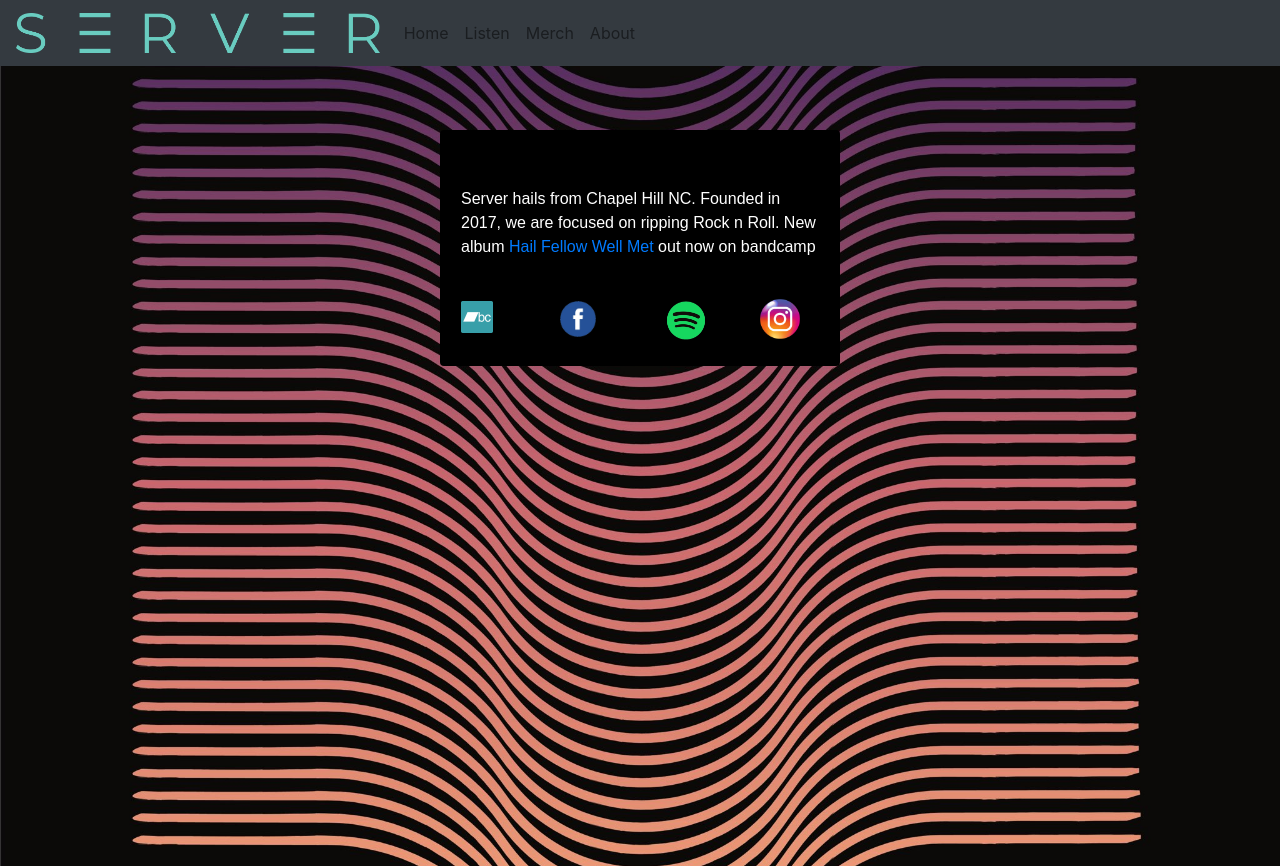
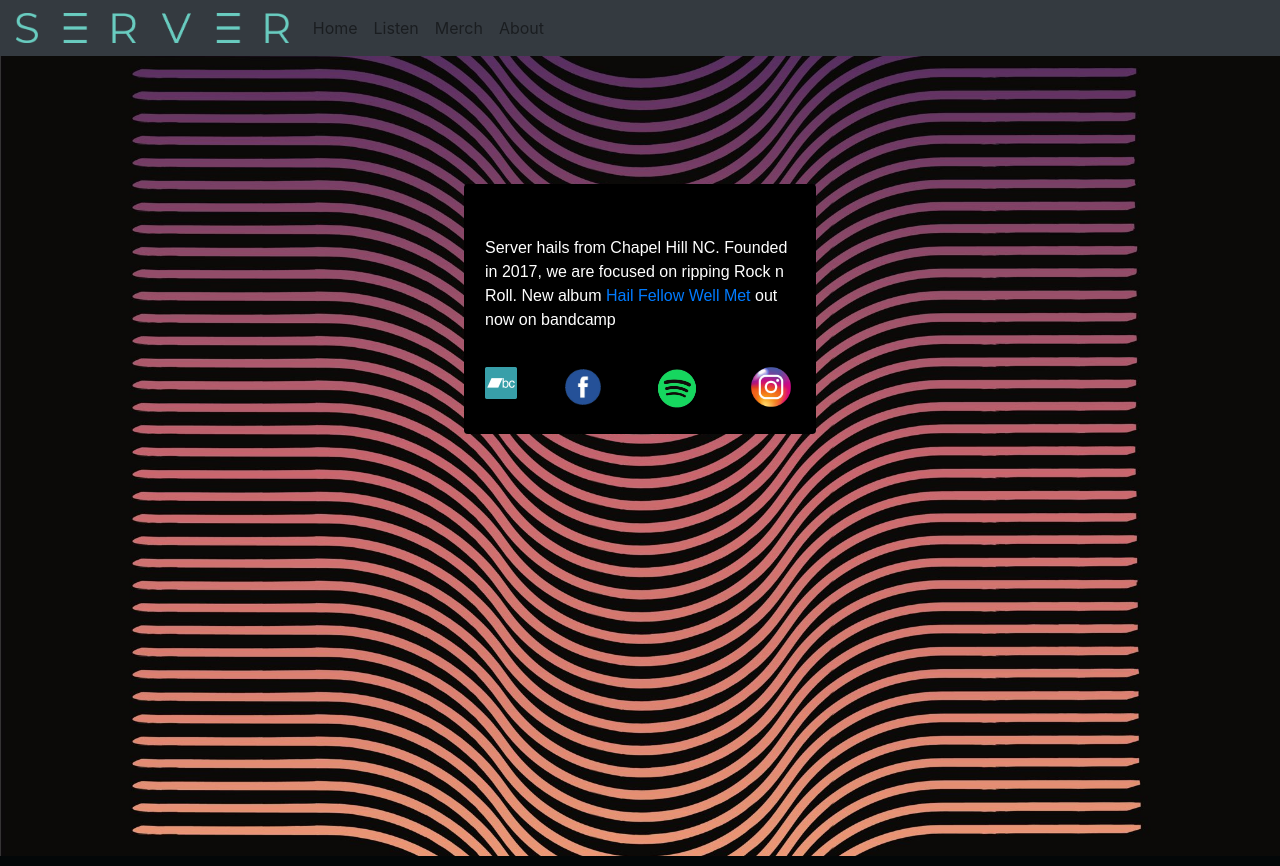
Before and after one commit to btarman/Server-App, a React (Create React App) app: page /about in a window 1280 px wide. Built offline with nearby package versions, Linux system fonts and the light colour scheme.

Commit message:
changed layout for scaling

```diff
--- a/src/About.js
+++ b/src/About.js
@@ -3,9 +3,9 @@ import {Jumbotron, Container, Card, Row, Col} from 'react-bootstrap';
 
 function AboutComponent () {
 	return (
-		<Jumbotron fluid className='about-page'>
-  			<Container fluid>
-  				<Card style={{ width: '25rem' }} className='about-card'>
+		// <Jumbotron fluid className='about-page'>
+  			<Container fluid className='about-page'>
+  				<Card style={{ width: '22rem' }} className='about-card'>
   					<Card.Body>
   						<Row>
   							<Col>
@@ -31,7 +31,7 @@ function AboutComponent () {
   					</Card.Body>
 				</Card>
   			</Container>
-		</Jumbotron>
+		// </Jumbotron>
 		)
 }
 
--- a/src/App.css
+++ b/src/App.css
@@ -14,7 +14,6 @@ body {
 .nav-logo {
 	width: auto;
 	height: 40px;
-	margin-top: ;
 }
 .jumbotron {
 	background-color: black;
@@ -25,22 +24,26 @@ body {
 	background-image: url("./images/server_logo(inverse color).jpg");
 	background-size: cover;
 	background-position: center;
-	padding-top: 30%;
-	padding-bottom: 30%;
+	/*padding-top: 10%;*/
+	/*padding-bottom: 30%;*/
 	height: 100%;
 }
 .listen-page {
 	background-image: url("./images/Image-1.jpg");
 	background-size: cover;
 	background-position: center;
-	padding-top: 30%;
+	padding-top: 10%;
 	padding-bottom: 30%;
+	height: 100%;
+
 }
 
 #bandcamp-embed {
 	border: 0;
-	width: 400px;
-	height: 439px;
+	/*width: 400px;
+	height: 439px;*/
+	width: 300px;
+	height: 339px;
 }
 .merch-page {
 	background-image: url("./images/server_logo(inverse color).jpg");
@@ -65,6 +68,9 @@ body {
 	background-image: url("./images/IMG_0425.jpg");
 	background-size: cover;
 	background-position: center;
+	padding-top: 10%;
+	padding-bottom: 30%;
+	height: 100%;
 }
 .about-card {
 	background-color: black !important;
--- a/src/Header.js
+++ b/src/Header.js
@@ -1,12 +1,13 @@
 import React from 'react';
-import { Navbar, Nav } from 'react-bootstrap';
+import { Navbar, Nav, Image } from 'react-bootstrap';
 
 function HeaderComponent(props) {
 	console.log(props);
 	return(
 		<Navbar collapseOnSelect expand="lg" className='navbar'>
 
-  			<Navbar.Brand href="/"><img src="imgs/logo_text_full-color_.png" className='nav-logo' alt='nav-logo' /></Navbar.Brand>
+  			<Navbar.Brand href="/"><img src="imgs/logo_text_full-color_.png" className='d-inline-block align-top' width="auto"
+        height="30" alt='nav-logo' /></Navbar.Brand>
   			<Navbar.Toggle aria-controls="basic-navbar-nav" />
   			<Navbar.Collapse id="basic-navbar-nav">
     			<Nav className="mr-auto">
--- a/src/Home.js
+++ b/src/Home.js
@@ -1,11 +1,11 @@
 import React from 'react';
-import {Jumbotron} from 'react-bootstrap';
+import {Container} from 'react-bootstrap';
 
 function HomeComponent () {
 	return (
-		<Jumbotron fluid className='home-page'>
+		<Container fluid className='home-page'>
 
-		</Jumbotron>
+		</Container>
 		)
 }
 
--- a/src/Listen.js
+++ b/src/Listen.js
@@ -4,9 +4,9 @@ import {Jumbotron, Container, Row, Col} from 'react-bootstrap';
 
 function ListenComponent () {
 	return (
-		<Jumbotron fluid className="listen-page">
-  			<Container>
-  			<Row>
+		// <Jumbotron fluid className="listen-page">
+  			<Container fluid className="listen-page">
+  			<Row >
   				<Col></Col>
   				<Col>
   					<iframe id='bandcamp-embed' src="https://bandcamp.com/EmbeddedPlayer/album=3711302796/size=large/bgcol=333333/linkcol=e32c14/artwork=small/transparent=true/" seamless><a href="http://servermusic1.bandcamp.com/album/hail-fellow-well-met">Hail Fellow Well Met by Server</a></iframe>
@@ -15,7 +15,7 @@ function ListenComponent () {
 
   			</Row>
   			</Container>
-		</Jumbotron>
+		// </Jumbotron>
 		)
 }
 
--- a/src/Merch.js
+++ b/src/Merch.js
@@ -6,7 +6,7 @@ import {Jumbotron, Container, Card, Button, Row, Col} from 'react-bootstrap';
 function MerchComponent () {
 	return (
 		// <Jumbotron fluid className="merch-page">
-			<Container fluid="md" className="merch-page">
+			<Container fluid className="merch-page">
 				<Row>
 					<Col>
 						<Card style={{ width: '18rem' }} className='merch-card'>
```
Also changed, not shown: public/imgs/logo_text(full color).svg (added).
